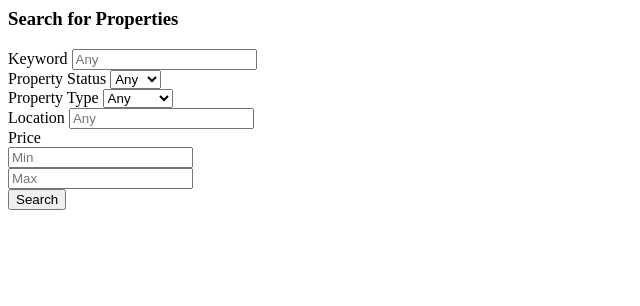
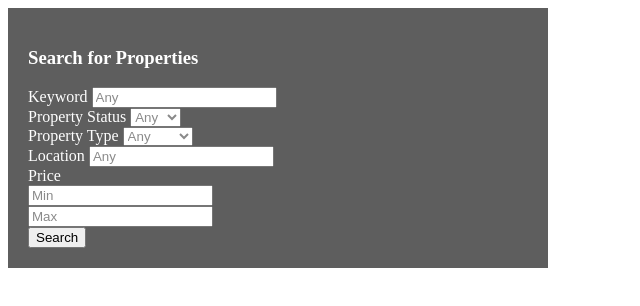
Before and after one commit to jzerobby/project-2-jrm, a plain HTML site: page index.html in a window 1280 px wide. Shown: the whole page, without its empty margins (0-640 px from the left). Drawn offline with Linux system fonts and the light colour scheme.

Commit message:
Second Commit

```diff
--- a/index.html
+++ b/index.html
@@ -1,3 +1,13 @@
+<!DOCTYPE html>
+<html lang="en">
+<head>
+    <meta charset="UTF-8">
+    <meta name="viewport" content="width=device-width, initial-scale=1.0">
+    <title>Project 2</title>
+    <link rel="stylesheet" href="css/foundation.css">
+    <link rel="stylesheet" href="css/style.css">
+</head>
+
 <div class="translucent-form-overlay">
     <form>
       <h3>Search for Properties</h3>
```
